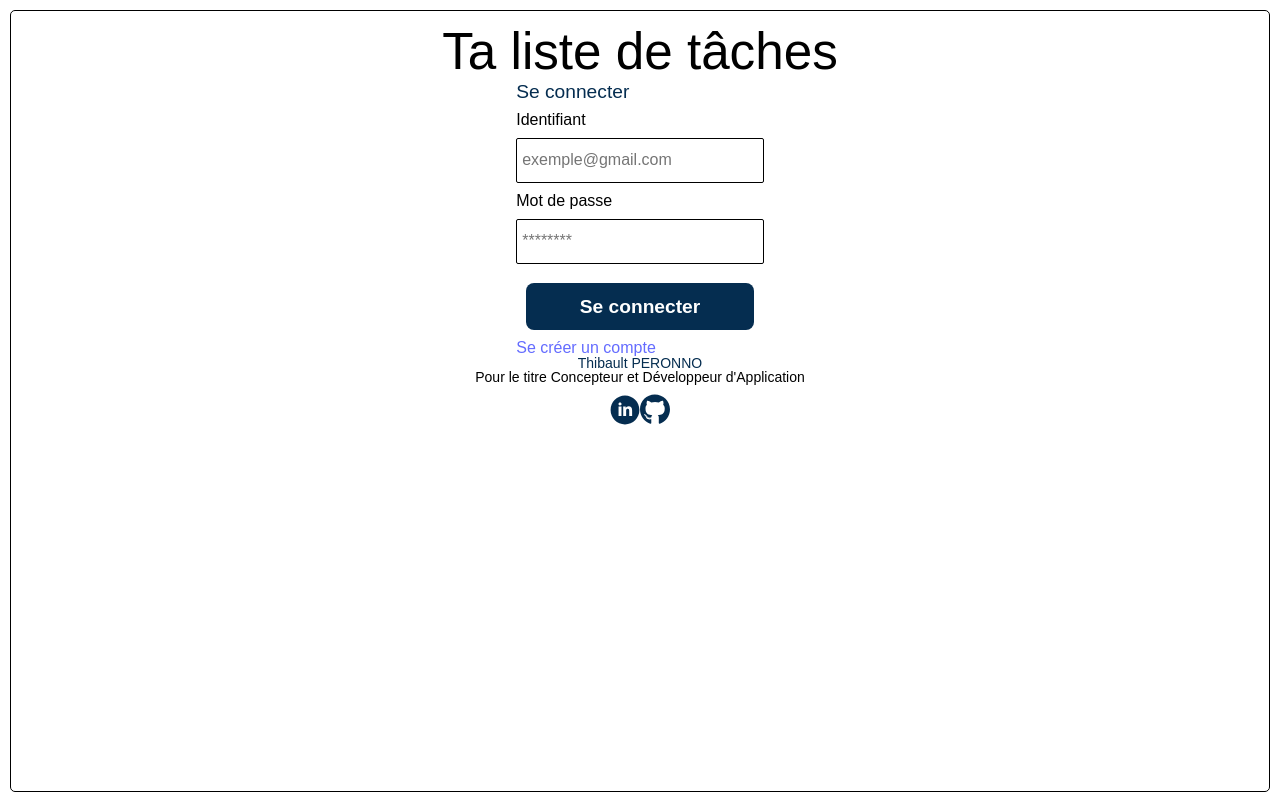
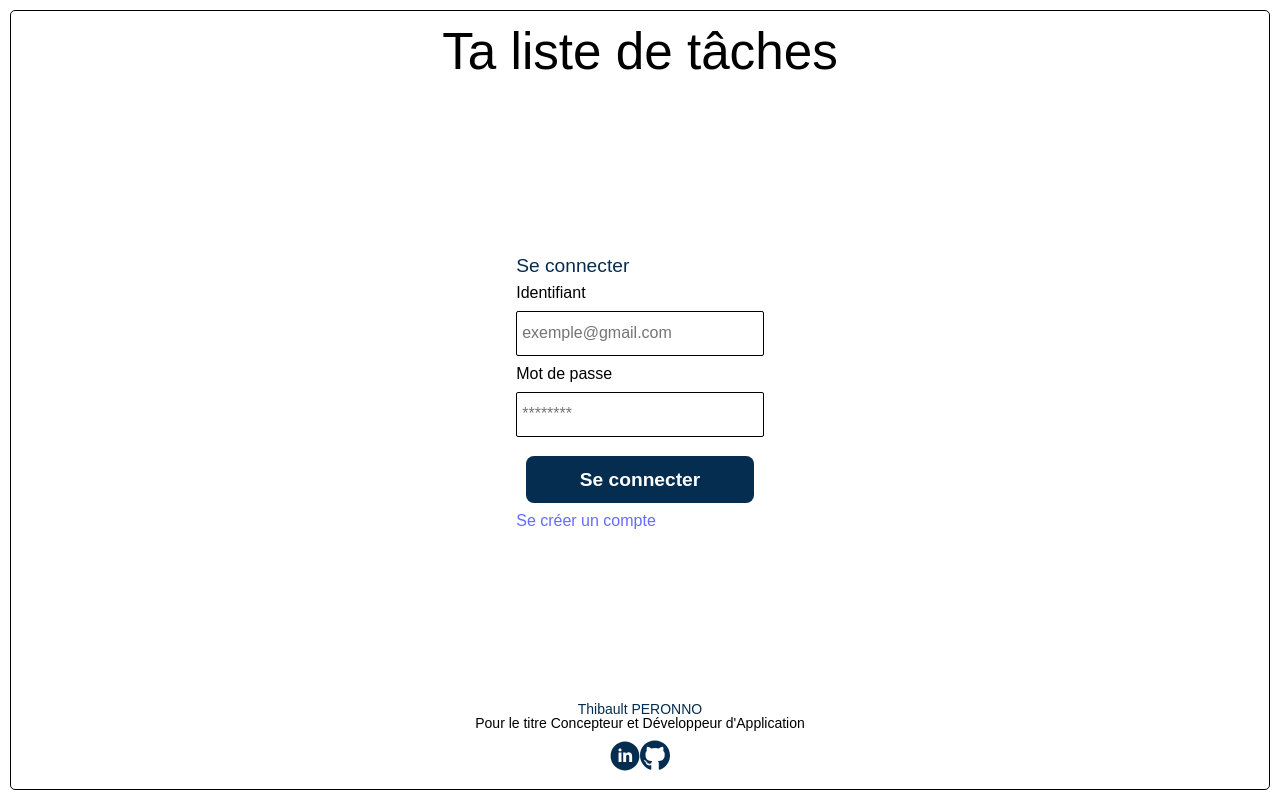
Before and after one commit to thibault-peronno/to_do_list_, a React (Vite) app: page /login in a window 1280 px wide. Built offline with nearby package versions, Linux system fonts and the light colour scheme; a web font is replaced by a local one.

Commit message:
work in progress

```diff
--- a/src/app.scss
+++ b/src/app.scss
@@ -1,6 +1,6 @@
 .stroke{
     border : 1px solid black;
     border-radius: 5px;
-    max-height: 100vh;
+    height: 100%;
     padding: 10px;
 }
--- a/src/assets/styles/index.scss
+++ b/src/assets/styles/index.scss
@@ -16,7 +16,7 @@
   margin: 0 auto;
   padding: 10px;
   width: 100vw;
-  max-height: 100vh;
+  height: 100%;
 }
 
 a {
@@ -38,7 +38,7 @@ body {
 }
 
 section {
-  height: 100vh;
+  height: 100%;
 }
 
 h1 {
--- a/src/components/Login/login.scss
+++ b/src/components/Login/login.scss
@@ -1,12 +1,12 @@
 .login{
-    height: 95vh;
+    height: 100%;
 }
 
 .login_form{
     display: flex;
     flex-direction: column;
     justify-content: space-between;
-    max-height: 100%;
+    height: 100%;
 }
 .login-form{
     display: flex;
--- a/src/components/home/Home.jsx
+++ b/src/components/home/Home.jsx
@@ -66,11 +66,13 @@ function Home() {
   };
   const updatedTask = async (evt, updateValue) => {
     evt.preventDefault();
+    console.log(updateValue);
     const updatedTask = {
       description: updateValue.description,
       isDone: updateValue.isDone,
       id: updateValue.id,
     };
+    console.log(updatedTask);
     try {
       const taskUpdated = await tasksService.update(updatedTask);
       if (taskUpdated.status === 500) {
@@ -120,9 +122,10 @@ function Home() {
     setUpdateIsActif(false);
   };
   const UpdateFieldTask = (updatedTask) => {
+    console.log(updatedTask)
     setUpdateTask((updateTask) => ({
       ...updateTask,
-      ...(updateTask.description = updatedTask),
+      description : updatedTask,
     }));
   };
   const logout = (evt) => {
--- a/src/components/register/register.scss
+++ b/src/components/register/register.scss
@@ -2,7 +2,7 @@
     display: flex;
     flex-direction: column;
     justify-content: space-between;
-    min-height: 90vh;
+    height: 100%;
 
     &_h2_form{
         width: 95%;
```
